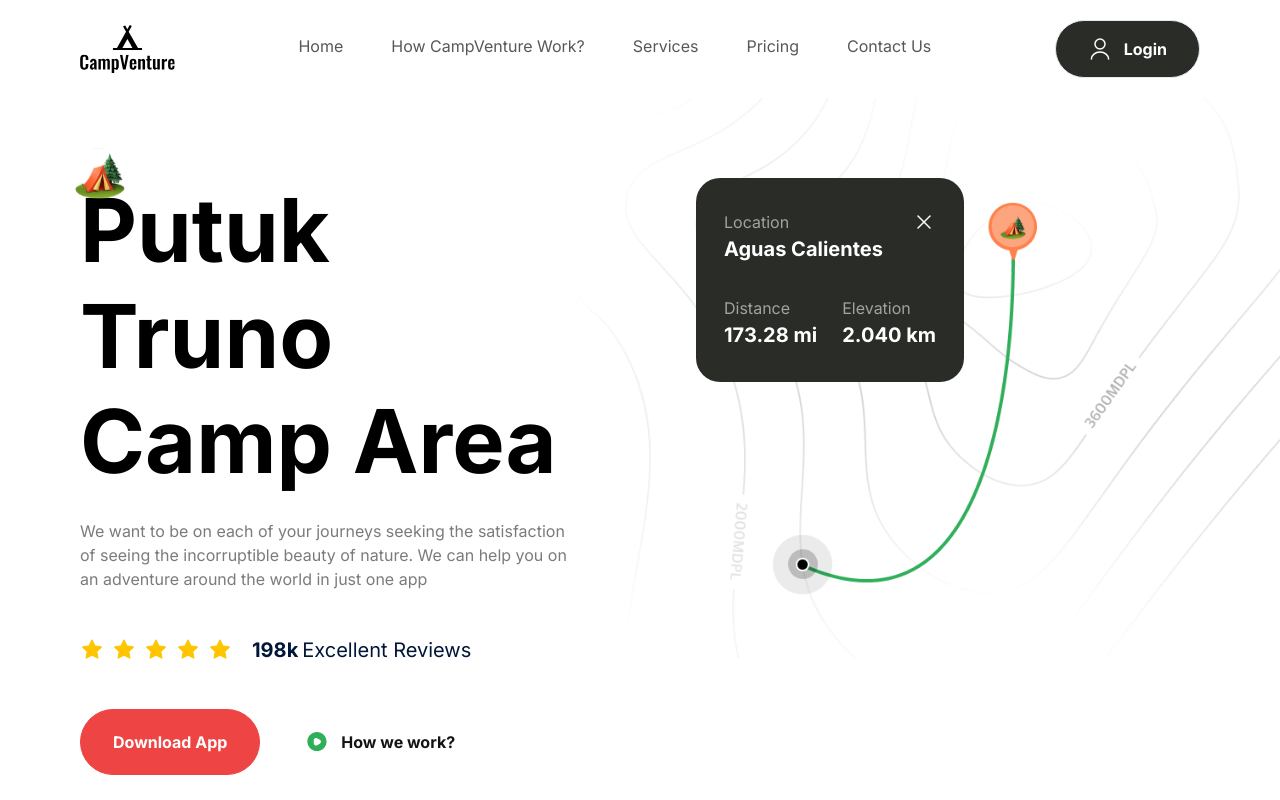
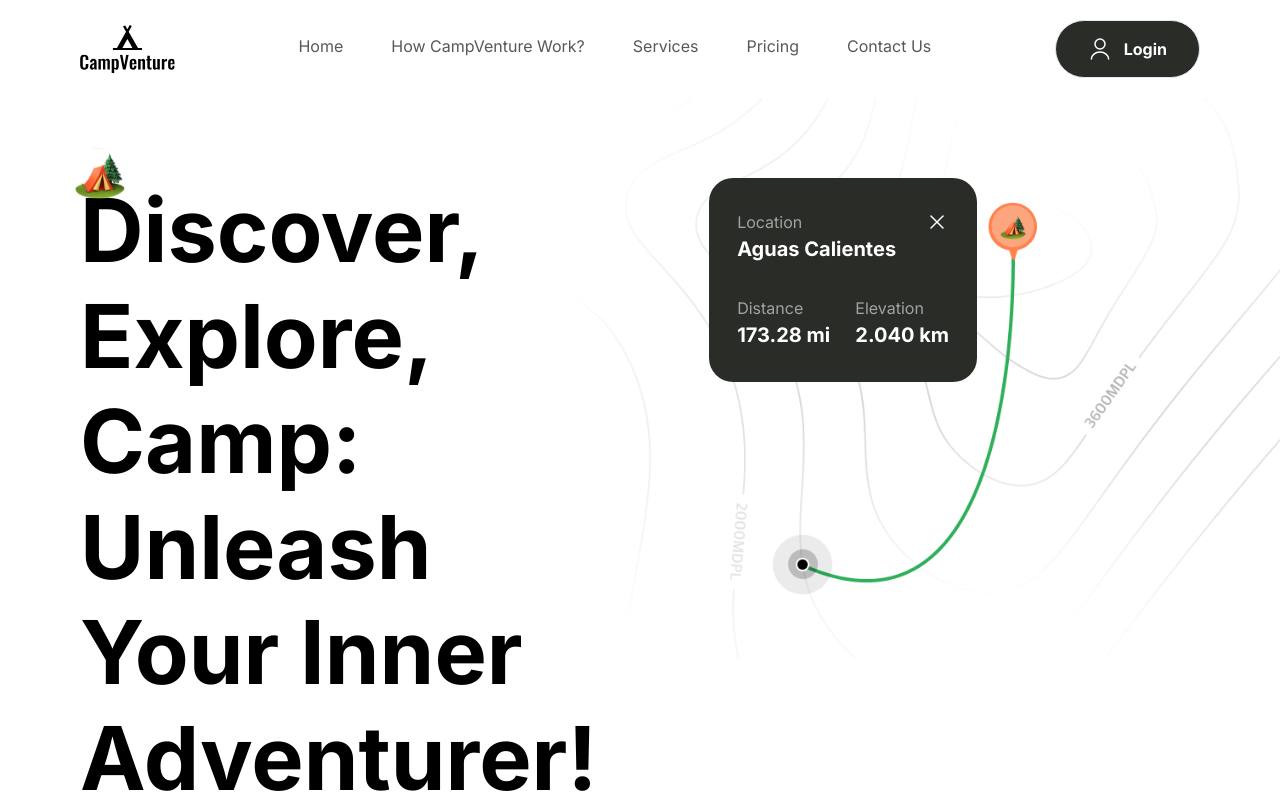
Before and after one commit to AlekseiIvanovI/travel2.0, a Next.js app: page / in a window 1280 px wide. Shown: the top 800 px of the page. Built offline with nearby package versions, Linux system fonts and the light colour scheme.

Commit message:
new commit

```diff
--- a/components/Hero.tsx
+++ b/components/Hero.tsx
@@ -14,9 +14,9 @@ const Hero = () => {
           height={50}
           className="absolute left-[-5px] top-[-30px] w-10 lg:w-[50px]"
         />
-        <h1 className="bold-52 lg:bold-88">Putuk Truno Camp Area</h1>
+        <h1 className="bold-52 lg:bold-88">Discover, Explore, Camp: Unleash Your Inner Adventurer!</h1>
         <p className="regular-16 mt-6 text-gray-30 xl:max-w-[520px]">
-          We want to be on each of your journeys seeking the satisfaction of seeing the incorruptible beauty of nature. We can help you on an adventure around the world in just one app
+        Embark on unforgettable adventures with us.
         </p>
 
         <div className="my-11 flex flex-wrap gap-5">
```
